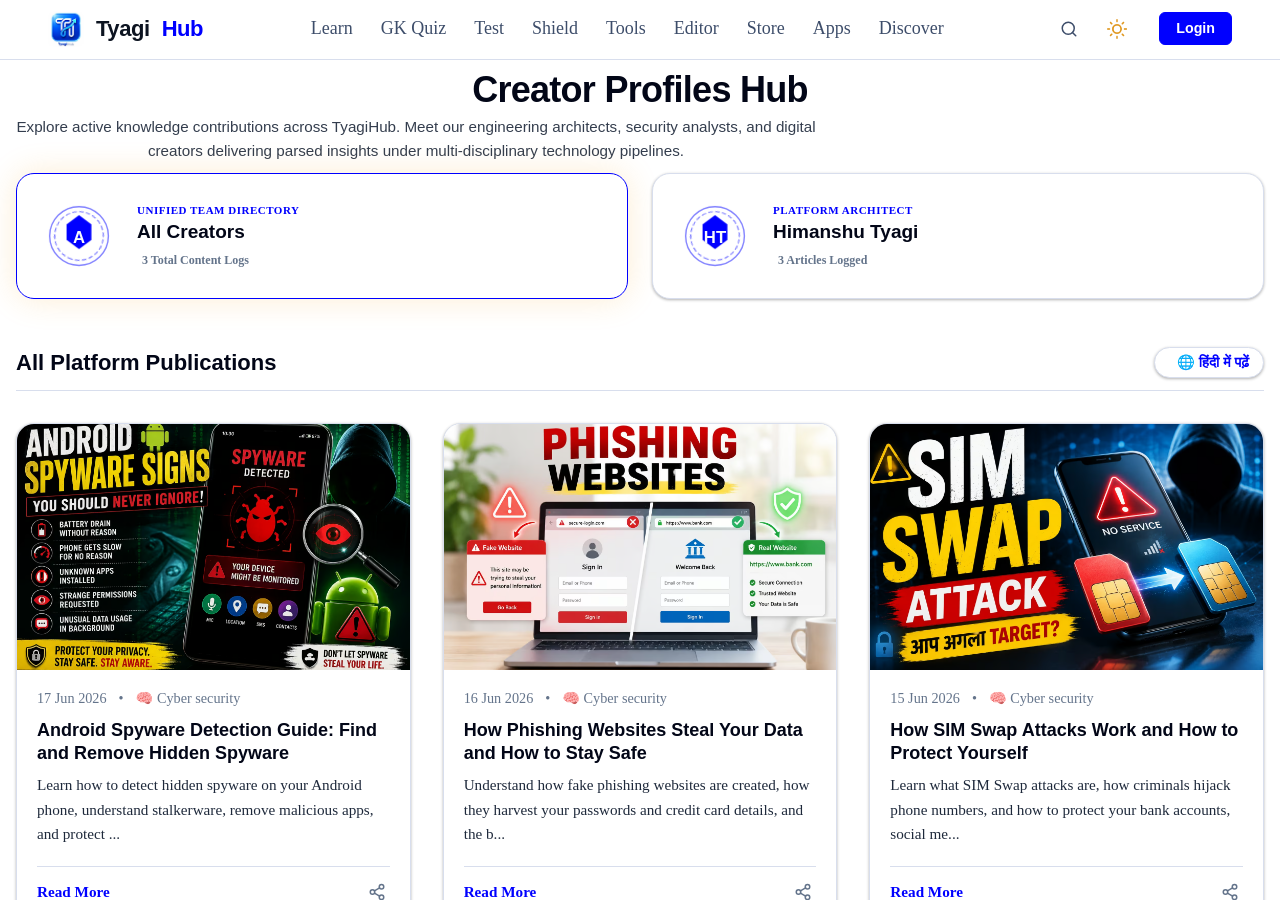
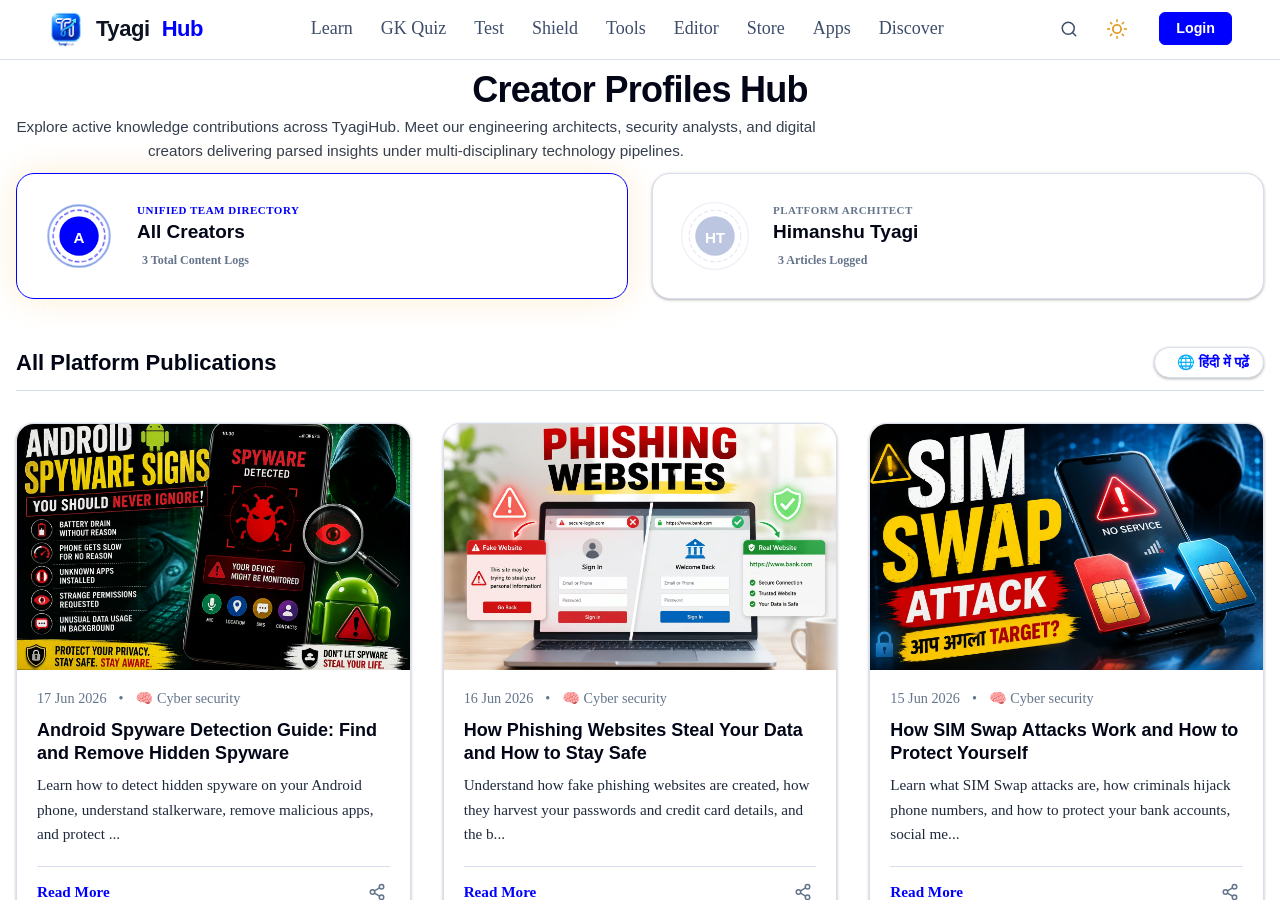
Before and after one commit to HimanshuTyagiJi/TyagiHub, a Jekyll site: the page built from profile.html, in a window 1280 px wide and 900 px high. Built offline with Jekyll 4.4.1, drawn with Linux system fonts in a browser that asks for light colours.

Commit message:
Update profile.html

```diff
--- a/profile.html
+++ b/profile.html
@@ -47,7 +47,7 @@ comments: false
     opacity: 0.9;
   }
 
-  /* 👥 UNIVERSAL MULTI-AUTHOR VISUAL BLOCKS GRID (Persistent Selector Hub) */
+  /* 👥 MULTI-AUTHOR VISUAL BLOCKS GRID (Persistent Selector Hub) */
   .authors-selector-hub {
     display: grid;
     grid-template-columns: 1fr;
@@ -105,38 +105,49 @@ comments: false
     height: 100%;
   }
 
-  /* SVG Live Animation Classes */
-  .svg-pulse-ring {
+  /* 🎯 CONDITIONAL STATE-BASED ANIMATIONS Framework */
+  .profile-block-svg-avatar .svg-pulse-ring,
+  .profile-block-svg-avatar .svg-dash-orbit {
     transform-origin: center;
-    animation: svgPulse 3s cubic-bezier(0.4, 0, 0.2, 1) infinite;
-    stroke: var(--clr-accent);
-    opacity: 0.35;
+    transition: all 0.3s ease;
   }
 
-  .svg-core-icon {
-    transform-origin: center;
-    animation: svgFloat 4s ease-in-out infinite;
+  /* Native Fallback Static Styling when OFF */
+  .profile-block-svg-avatar .svg-pulse-ring {
+    stroke: var(--clr-border);
+    opacity: 0.4;
+  }
+  .profile-block-svg-avatar .svg-dash-orbit {
+    stroke: var(--clr-border-2);
+    stroke-dasharray: 6, 3;
+    opacity: 0.4;
+  }
+  .profile-block-svg-avatar .svg-core-circle {
+    fill: var(--clr-border-2);
+  }
+
+  /* 🔥 Active State Engine: Triggers full premium blue/accent rotation animations when class injected */
+  .author-profile-block-card.is-animating .svg-pulse-ring {
+    animation: svgPulse 3s cubic-bezier(0.4, 0, 0.2, 1) infinite;
+    stroke: var(--text-4, #60a5fa);
+    opacity: 0.6;
+  }
+
+  .author-profile-block-card.is-animating .svg-dash-orbit {
+    animation: svgRotate 15s linear infinite;
+    stroke: var(--clr-accent);
+    stroke-dasharray: 6, 3;
+    opacity: 0.8;
+  }
+
+  .author-profile-block-card.is-animating .svg-core-circle {
     fill: var(--clr-accent);
   }
 
-  .svg-dash-orbit {
-    transform-origin: center;
-    animation: svgRotate 20s linear infinite;
-    stroke: var(--clr-accent);
-    stroke-dasharray: 6, 3;
-    opacity: 0.5;
-  }
-
   @keyframes svgPulse {
-    0% { transform: scale(0.92); opacity: 0.5; }
-    50% { transform: scale(1.08); opacity: 0.15; }
-    100% { transform: scale(0.92); opacity: 0.5; }
-  }
-
-  @keyframes svgFloat {
-    0% { transform: translateY(0px) scale(1); }
-    50% { transform: translateY(-3px) scale(1.02); }
-    100% { transform: translateY(0px) scale(1); }
+    0% { transform: scale(0.92); opacity: 0.7; }
+    50% { transform: scale(1.06); opacity: 0.2; }
+    100% { transform: scale(0.92); opacity: 0.7; }
   }
 
   @keyframes svgRotate {
@@ -158,10 +169,14 @@ comments: false
   .profile-card-role {
     font-size: 11px;
     font-weight: var(--fw-bold, 550);
-    color: var(--clr-accent);
+    color: var(--text-muted);
     text-transform: uppercase;
     letter-spacing: 0.5px;
     margin-bottom: 6px;
+  }
+
+  .active-profile-state .profile-card-role {
+    color: var(--clr-accent);
   }
 
   .profile-card-counter-tag {
@@ -183,6 +198,7 @@ comments: false
     padding-bottom: var(--space-3, 12px);
     gap: 15px;
     flex-wrap: wrap;
+    scroll-margin-top: 90px; /* 🎯 Guarantees clean positioning space below header upon scrolling */
   }
 
   .feed-section-title {
@@ -216,7 +232,7 @@ comments: false
     background: var(--hover-bg-1);
   }
 
-  /* Strict 3-Column 15-Post Responsive Matrix Layout Grid Framework */
+  /* Strict 3-Column 15-Post Architecture Framework Grid */
   .premium-grid {
     display: grid;
     grid-template-columns: 1fr;
@@ -230,7 +246,7 @@ comments: false
   }
   @media(min-width: 1024px) {
     .premium-grid {
-      grid-template-columns: repeat(3, 1fr); /* Strict 3 Columns Row Desktop View */
+      grid-template-columns: repeat(3, 1fr);
     }
   }
 
@@ -380,8 +396,8 @@ comments: false
         </div>
     </div>
 
-    <!-- Feed Controller Zone -->
-    <div class="profile-feed-header-line">
+    <!-- Feed Controller Zone (Target node mapped for smooth scrolling anchor locks) -->
+    <div id="profile-feed-anchor-bar" class="profile-feed-header-line">
         <h2 id="author-posts-heading" class="feed-section-title">Published Articles Archive</h2>
 
         <!-- Live Language Toggle Selector -->
@@ -425,6 +441,7 @@ document.addEventListener('DOMContentLoaded', () => {
     const selectorTrack = document.getElementById('authors-selector-track-container');
     const postsGrid = document.getElementById('author-post-grid');
     const postsHeading = document.getElementById('author-posts-heading');
+    const feedAnchorBar = document.getElementById('profile-feed-anchor-bar');
 
     const pageMainHeading = document.getElementById('category-posts-heading');
     const pageWelcomeDesc = document.getElementById('profile-welcome-desc-node');
@@ -457,10 +474,10 @@ document.addEventListener('DOMContentLoaded', () => {
 
         return `
             <svg viewBox="0 0 100 100" fill="none" xmlns="http://www.w3.org/2000/svg">
-                <circle class="svg-pulse-ring" cx="50" cy="50" r="42" stroke-width="2"/>
-                <circle class="svg-dash-orbit" cx="50" cy="50" r="32" stroke-width="1.5"/>
-                <polygon class="svg-core-icon" points="50,26 66,38 66,58 50,70 34,58 34,38"/>
-                <text x="50%" y="54%" dominant-baseline="middle" text-anchor="middle" font-size="22" font-weight="800" fill="var(--bg-body)" font-family="var(--font-display), sans-serif">${initials}</text>
+                <circle class="svg-pulse-ring" cx="50" cy="50" r="44" stroke-width="2"/>
+                <circle class="svg-dash-orbit" cx="50" cy="50" r="34" stroke-width="1.5"/>
+                <circle class="svg-core-circle" cx="50" cy="50" r="26"/>
+                <text x="50%" y="54%" dominant-baseline="middle" text-anchor="middle" font-size="20" font-weight="800" fill="var(--bg-surface)" font-family="var(--font-display), sans-serif">${initials}</text>
             </svg>
         `;
     };
@@ -599,9 +614,14 @@ document.addEventListener('DOMContentLoaded', () => {
         }
 
         renderAuthorArticlesGridCanvas();
+
+        // 🎯 SMART AUTO-SCROLL ENGINE LOGIC
+        if (shouldScroll && feedAnchorBar) {
+            feedAnchorBar.scrollIntoView({ behavior: 'smooth', block: 'start' });
+        }
     }
 
-    // 🎯 STEP 3: RENDER 15-POST MAX GRID INTERFACE CANVAS
+    // 🎯 STEP 3: DRAW 15-POST RESPONSIVE GRID CANVAS
     function renderAuthorArticlesGridCanvas() {
         postsGrid.innerHTML = '';
 
```
Also changed, not shown: other parts of profile.html (+20 -23 lines).
